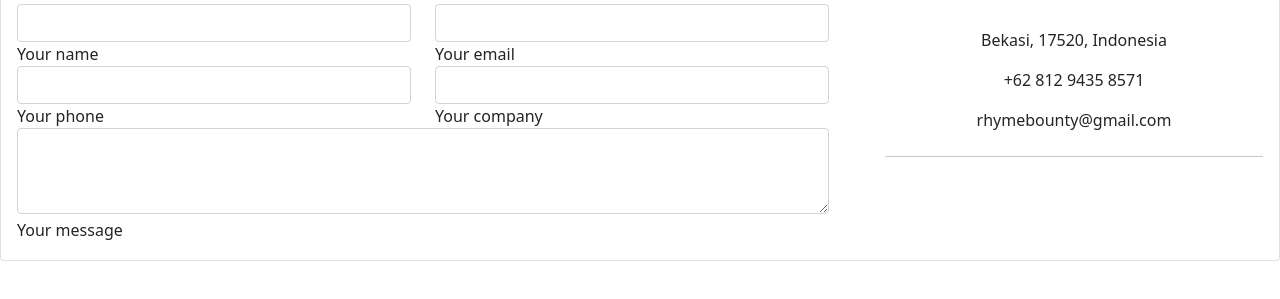
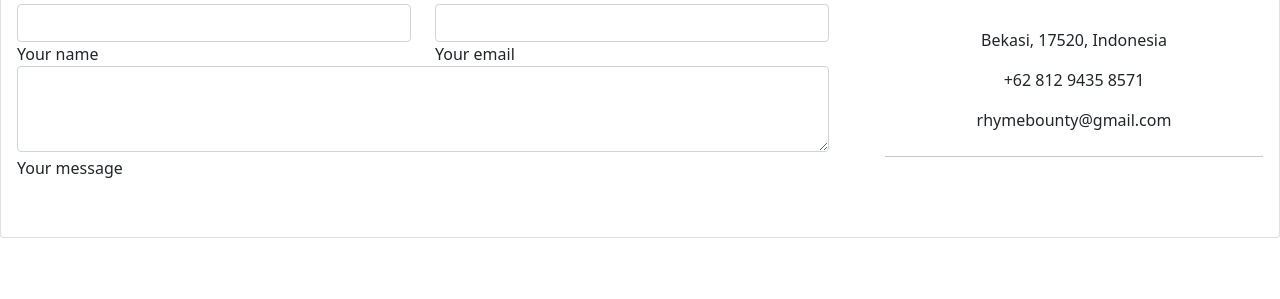
Before and after one commit to ahmadrays/ahmadrays.github.io, a plain HTML site: page form.html in a window 1280 px wide. Shown: the part 127-426 px from the top of the page. Drawn offline with Linux system fonts and the light colour scheme.

Commit message:
Update form.html

```diff
--- a/form.html
+++ b/form.html
@@ -50,24 +50,6 @@
 
           <!-- Grid row -->
           <div class="row">
-
-            <!-- Grid column -->
-            <div class="col-md-6">
-              <div class="md-form mb-0">
-                <input type="text" id="form-contact-phone" class="form-control">
-                <label for="form-contact-phone" class="">Your phone</label>
-              </div>
-            </div>
-            <!-- Grid column -->
-
-            <!-- Grid column -->
-            <div class="col-md-6">
-              <div class="md-form mb-0">
-                <input type="text" id="form-contact-company" class="form-control">
-                <label for="form-contact-company" class="">Your company</label>
-              </div>
-            </div>
-            <!-- Grid column -->
 
           </div>
           <!-- Grid row -->
```
